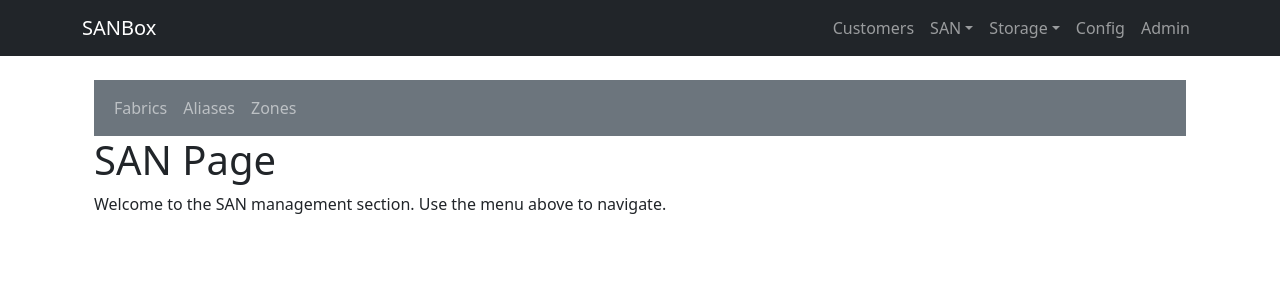
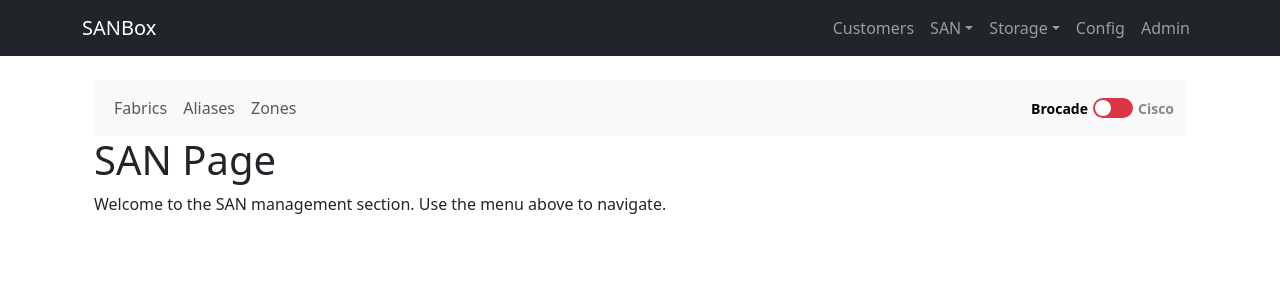
Before and after one commit to rickkoe/sanbox, a React (Create React App) app in the folder frontend/: page /san in a window 1280 px wide. Shown: the top 300 px of the page. Built offline with nearby package versions, Linux system fonts and the light colour scheme; no server answers; what handsontable would draw is missing.

Commit message:
SAN vendor toggle switch!

```diff
--- a/frontend/src/components/ConfigForm.js
+++ b/frontend/src/components/ConfigForm.js
@@ -26,23 +26,25 @@ const ConfigForm = () => {
         fetchConfig();
     }, []);
 
-    // Handle form input changes
-    const handleChange = (e) => {
-        setConfig({
-            ...config,
-            [e.target.name]: e.target.value
-        });
+    // Handle auto-save when a field is changed
+    const handleSave = (updatedConfig) => {
+        setConfig(updatedConfig); // ✅ Update local state first
+
+        axios.put(apiUrl, updatedConfig)
+            .then(response => {
+                setConfig(response.data); // ✅ Ensure the state syncs with API response
+            })
+            .catch(error => console.error("Error updating config:", error));
     };
 
-    // Handle form submission
-    const handleSubmit = (e) => {
-        e.preventDefault();
-        axios.put(apiUrl, config)
-            .then(response => {
-                setConfig(response.data);
-                alert("Configuration saved successfully!");
-            })
-            .catch(error => console.error("Error updating config:", error));
+    // Handle input changes and save on blur
+    const handleChange = (e) => {
+        const { name, value } = e.target;
+        const updatedConfig = { ...config, [name]: value };
+
+        // ✅ Ensure state updates before calling API
+        setConfig(updatedConfig);
+        handleSave(updatedConfig);
     };
 
     return (
@@ -53,20 +55,33 @@ const ConfigForm = () => {
             {error && <div className="alert alert-danger">{error}</div>}
 
             {config && (
-                <form onSubmit={handleSubmit}>
+                <form>
                     {/* SAN Vendor Dropdown */}
                     <div className="mb-3">
                         <label className="form-label">SAN Vendor</label>
-                        <select className="form-control" name="san_vendor" value={config.san_vendor} onChange={handleChange}>
+                        <select
+                            className="form-control"
+                            name="san_vendor"
+                            value={config.san_vendor}
+                            onChange={handleChange}
+                        >
                             <option value="BR">Brocade</option>
                             <option value="CI">Cisco</option>
                         </select>
                     </div>
 
+                    {/* Cisco-Specific Fields (Only Show When Vendor is Cisco) */}
+                    {config.san_vendor === "CI" && (
+                        <>
                             {/* Cisco Alias Dropdown */}
                             <div className="mb-3">
                                 <label className="form-label">Cisco Alias</label>
-                        <select className="form-control" name="cisco_alias" value={config.cisco_alias} onChange={handleChange}>
+                                <select
+                                    className="form-control"
+                                    name="cisco_alias"
+                                    value={config.cisco_alias}
+                                    onChange={handleChange}
+                                >
                                     <option value="device-alias">device-alias</option>
                                     <option value="fcalias">fcalias</option>
                                     <option value="wwpn">wwpn</option>
@@ -76,40 +91,67 @@ const ConfigForm = () => {
                             {/* Cisco Zoning Mode Dropdown */}
                             <div className="mb-3">
                                 <label className="form-label">Cisco Zoning Mode</label>
-                        <select className="form-control" name="cisco_zoning_mode" value={config.cisco_zoning_mode} onChange={handleChange}>
+                                <select
+                                    className="form-control"
+                                    name="cisco_zoning_mode"
+                                    value={config.cisco_zoning_mode}
+                                    onChange={handleChange}
+                                >
                                     <option value="basic">Basic</option>
                                     <option value="enhanced">Enhanced</option>
                                 </select>
                             </div>
+                        </>
+                    )}
 
                     {/* Zone Ratio Dropdown */}
                     <div className="mb-3">
                         <label className="form-label">Zone Ratio</label>
-                        <select className="form-control" name="zone_ratio" value={config.zone_ratio} onChange={handleChange}>
+                        <select
+                            className="form-control"
+                            name="zone_ratio"
+                            value={config.zone_ratio}
+                            onChange={handleChange}
+                        >
                             <option value="one-to-one">One-to-One</option>
                             <option value="one-to-many">One-to-Many</option>
                             <option value="all-to-all">All-to-All</option>
                         </select>
                     </div>
 
-                    {/* Text Inputs */}
+                    {/* Other Fields */}
                     <div className="mb-3">
                         <label className="form-label">Zoning Job Name</label>
-                        <input type="text" className="form-control" name="zoning_job_name" value={config.zoning_job_name} onChange={handleChange} />
+                        <input
+                            type="text"
+                            className="form-control"
+                            name="zoning_job_name"
+                            value={config.zoning_job_name}
+                            onChange={handleChange}
+                        />
                     </div>
 
                     <div className="mb-3">
                         <label className="form-label">SmartZone Prefix</label>
-                        <input type="text" className="form-control" name="smartzone_prefix" value={config.smartzone_prefix} onChange={handleChange} />
+                        <input
+                            type="text"
+                            className="form-control"
+                            name="smartzone_prefix"
+                            value={config.smartzone_prefix}
+                            onChange={handleChange}
+                        />
                     </div>
 
                     <div className="mb-3">
                         <label className="form-label">Alias Max Zones</label>
-                        <input type="number" className="form-control" name="alias_max_zones" value={config.alias_max_zones} onChange={handleChange} />
+                        <input
+                            type="number"
+                            className="form-control"
+                            name="alias_max_zones"
+                            value={config.alias_max_zones}
+                            onChange={handleChange}
+                        />
                     </div>
-
-                    {/* Submit Button */}
-                    <button type="submit" className="btn btn-primary">Save Configuration</button>
                 </form>
             )}
         </div>
--- /dev/null
+++ b/frontend/src/components/SanNavbar.css
@@ -0,0 +1,57 @@
+/* Toggle Container */
+.san-toggle-container {
+    display: flex;
+    align-items: center;
+    gap: 5px;  /* Reduce space between labels and switch */
+    cursor: pointer;
+}
+
+/* Toggle Labels */
+.san-toggle-label {
+    font-size: 14px;  /* Reduce font size */
+    font-weight: bold;
+    color: #888;
+    transition: color 0.3s ease;
+}
+
+.san-toggle-label.active {
+    color: black;
+}
+
+/* Smaller Toggle Switch */
+.san-toggle-switch {
+    width: 40px;  /* Reduce width */
+    height: 20px; /* Reduce height */
+    background: #ccc;
+    border-radius: 10px; /* Adjust for new size */
+    position: relative;
+    transition: background 0.3s ease;
+}
+
+.san-toggle-switch.switch-right {
+    background: #007bff; /* Cisco blue */
+}
+
+.san-toggle-switch.switch-left {
+    background: #dc3545; /* Brocade red */
+}
+
+/* Smaller Toggle Thumb */
+.san-toggle-thumb {
+    width: 16px;  /* Reduce size */
+    height: 16px; /* Reduce size */
+    background: white;
+    border-radius: 50%;
+    position: absolute;
+    top: 2px;
+    transition: transform 0.3s ease;
+}
+
+/* Move the toggle thumb for smaller size */
+.switch-right .san-toggle-thumb {
+    transform: translateX(20px);
+}
+
+.switch-left .san-toggle-thumb {
+    transform: translateX(2px);
+}
--- a/frontend/src/components/SanNavbar.js
+++ b/frontend/src/components/SanNavbar.js
@@ -1,24 +1,41 @@
-import React from "react";
+import React, { useEffect, useState } from "react";
+import axios from "axios";
 import { NavLink } from "react-router-dom";
 import "bootstrap/dist/css/bootstrap.min.css";
+import "./SanNavbar.css";  // ✅ Import custom styles
 
 const SanNavbar = () => {
+    const [sanVendor, setSanVendor] = useState("BR"); // Default to Brocade
+    const apiUrl = "http://127.0.0.1:8000/api/core/config/";
+
+    // Fetch current SAN Vendor from Config
+    useEffect(() => {
+        axios.get(apiUrl)
+            .then(response => {
+                setSanVendor(response.data.san_vendor);
+            })
+            .catch(error => console.error("Error fetching SAN vendor:", error));
+    }, []);
+
+    // Handle Toggle Change
+    const handleToggle = () => {
+        const newSanVendor = sanVendor === "BR" ? "CI" : "BR"; // Toggle value
+
+        // ✅ Fetch full config before updating
+        axios.get(apiUrl)
+            .then(response => {
+                const updatedConfig = { ...response.data, san_vendor: newSanVendor }; // Update only `san_vendor`
+                setSanVendor(newSanVendor);
+
+                // ✅ Send full config update
+                return axios.put(apiUrl, updatedConfig);
+            })
+            .catch(error => console.error("Error updating SAN vendor:", error));
+    };
+
     return (
-    <nav className="navbar navbar-expand-lg navbar-dark bg-secondary">
-      <div className="container">
-        <button
-          className="navbar-toggler"
-          type="button"
-          data-bs-toggle="collapse"
-          data-bs-target="#sanNavbarNav"
-          aria-controls="sanNavbarNav"
-          aria-expanded="false"
-          aria-label="Toggle navigation"
-        >
-          <span className="navbar-toggler-icon"></span>
-        </button>
-
-        <div className="collapse navbar-collapse" id="sanNavbarNav">
+        <nav className="navbar navbar-expand-lg navbar-light bg-light">
+            <div className="container d-flex justify-content-between">
                 <ul className="navbar-nav">
                     <li className="nav-item">
                         <NavLink className="nav-link" to="/san/fabrics">Fabrics</NavLink>
@@ -30,6 +47,17 @@ const SanNavbar = () => {
                         <NavLink className="nav-link" to="/san/zones">Zones</NavLink>
                     </li>
                 </ul>
+
+                {/* ✅ Custom Toggle Switch for Brocade/Cisco */}
+                <div className="san-toggle-container">
+                    <span className={`san-toggle-label ${sanVendor === "BR" ? "active" : ""}`}>Brocade</span>
+                    <div
+                        className={`san-toggle-switch ${sanVendor === "CI" ? "switch-right" : "switch-left"}`}
+                        onClick={handleToggle}
+                    >
+                        <div className="san-toggle-thumb"></div>
+                    </div>
+                    <span className={`san-toggle-label ${sanVendor === "CI" ? "active" : ""}`}>Cisco</span>
                 </div>
             </div>
         </nav>
```
Lines whose indentation alone changed are shown as unchanged.
